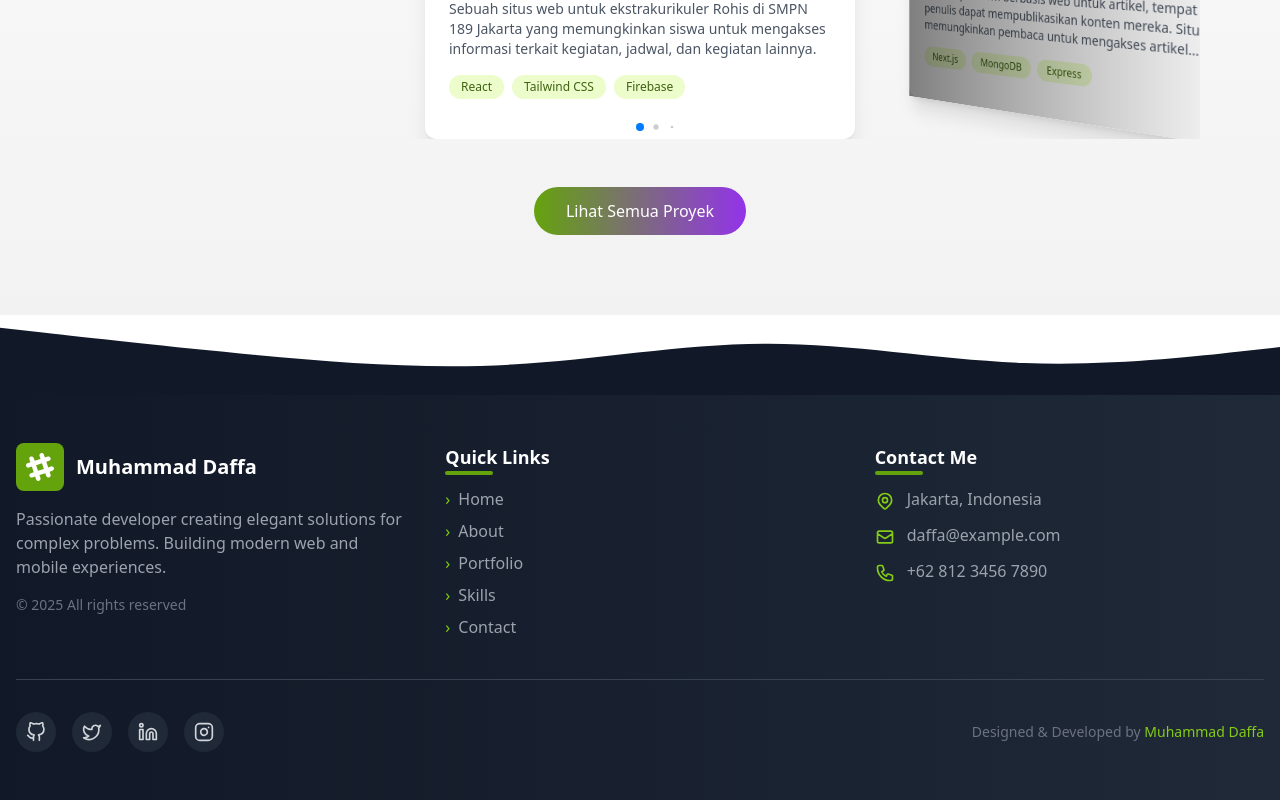
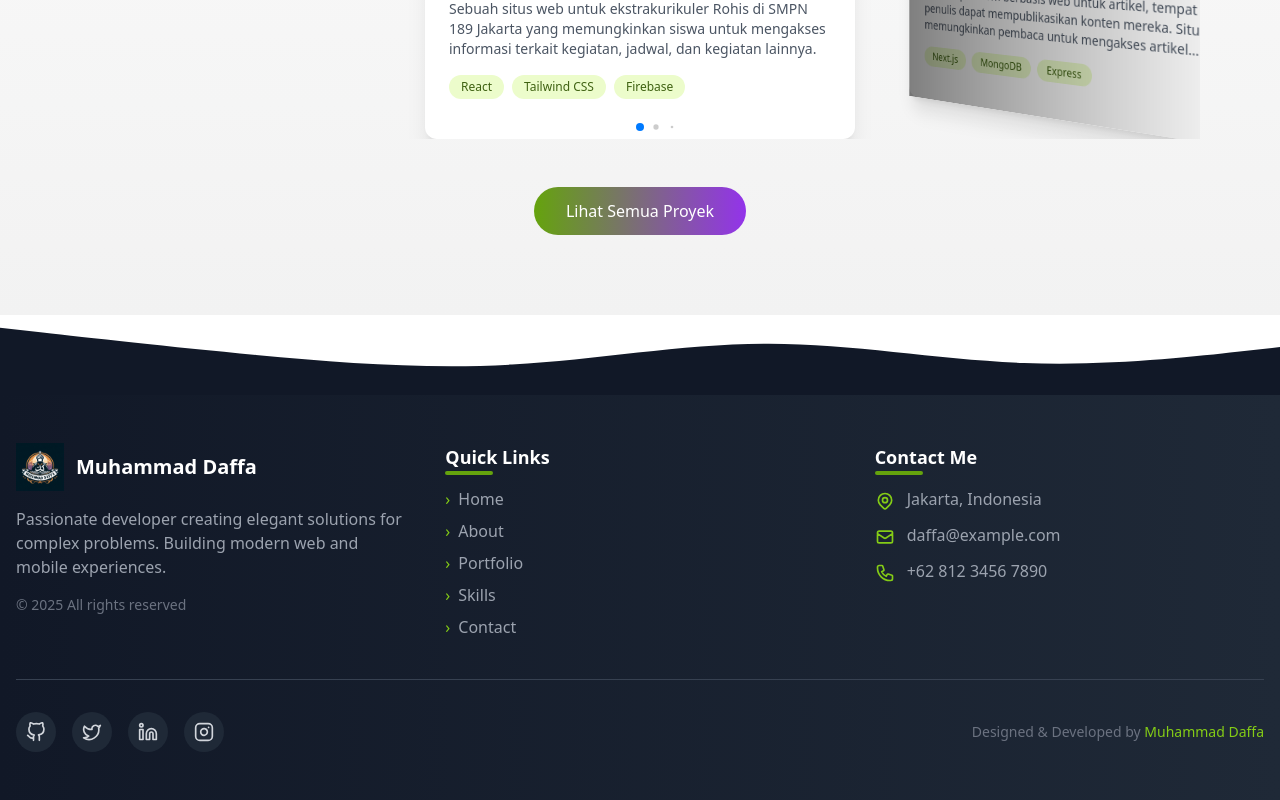
Before and after one commit to DaffaMalik12/portofolio-daffammalik, a React (Vite) app: page / in a window 1280 px wide. Shown: the part 4650-5450 px from the top of the page. Built offline with nearby package versions, Linux system fonts and the light colour scheme.

Commit message:
perubahan footer

```diff
--- a/src/components/footer.jsx
+++ b/src/components/footer.jsx
@@ -121,17 +121,7 @@ function Footer() {
           <div className="flex flex-col space-y-4">
             <div className="flex items-center space-x-3">
               <div className="w-12 h-12 bg-lime-600 rounded-lg flex items-center justify-center">
-                <svg
-                  width="28"
-                  height="28"
-                  viewBox="0 0 24 24"
-                  xmlns="http://www.w3.org/2000/svg"
-                  fillRule="evenodd"
-                  clipRule="evenodd"
-                  className="fill-white"
-                >
-                  <path d="M22.672 15.226l-2.432.811.841 2.515c.33 1.019-.209 2.127-1.23 2.456-1.15.325-2.148-.321-2.463-1.226l-.84-2.518-5.013 1.677.84 2.517c.391 1.203-.434 2.542-1.831 2.542-.88 0-1.601-.564-1.86-1.314l-.842-2.516-2.431.809c-1.135.328-2.145-.317-2.463-1.229-.329-1.018.211-2.127 1.231-2.456l2.432-.809-1.621-4.823-2.432.808c-1.355.384-2.558-.59-2.558-1.839 0-.817.509-1.582 1.327-1.846l2.433-.809-.842-2.515c-.33-1.02.211-2.129 1.232-2.458 1.02-.329 2.13.209 2.461 1.229l.842 2.515 5.011-1.677-.839-2.517c-.403-1.238.484-2.553 1.843-2.553.819 0 1.585.509 1.85 1.326l.841 2.517 2.431-.81c1.02-.33 2.131.211 2.461 1.229.332 1.018-.21 2.126-1.23 2.456l-2.433.809 1.622 4.823 2.433-.809c1.242-.401 2.557.484 2.557 1.838 0 .819-.51 1.583-1.328 1.847m-8.992-6.428l-5.01 1.675 1.619 4.828 5.011-1.674-1.62-4.829z"></path>
-                </svg>
+                <img src="/img/logo.png" alt="" />
               </div>
               <h2 className="text-xl font-bold">Muhammad Daffa</h2>
             </div>
```
